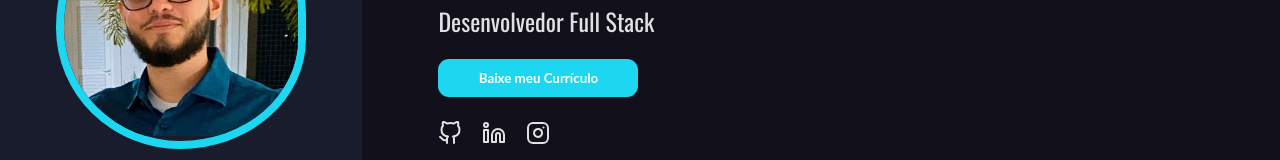
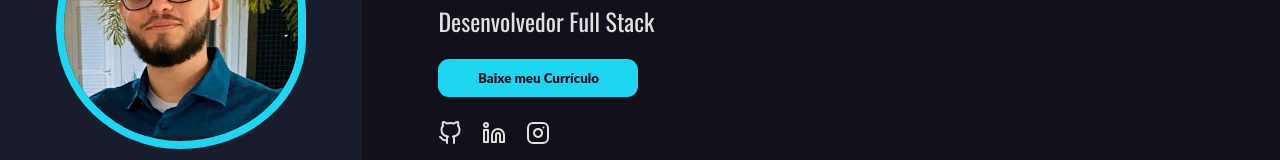
Before and after one commit to GuilhermeAugustodSD/portifolio, a Next.js app: page / in a window 1280 px wide. Shown: the part 375-535 px from the top of the page. Built offline with nearby package versions, Linux system fonts and the light colour scheme; no server answers.

Commit message:
fix/ alterando a cor do botão

```diff
--- a/styles/Home.module.scss
+++ b/styles/Home.module.scss
@@ -193,6 +193,7 @@
         h1 {
           font-size: 6rem;
           line-height: 1.2;
+          font-weight: 900;
           margin: 0;
           padding: 0;
           // display: block;
@@ -261,16 +262,22 @@
           padding: 10px;
           margin: 0 0 8px 12px;
           width: 200px;
+
           a {
             font-family: $font-2;
             font-weight: bold;
-            color: white;
+            color: $bg;
+            font-weight: 900;
           }
 
           &:hover {
             transition: .3ms;
             border: 1px solid $purpe-100;
             background-color: #11101b;
+
+            a {
+              color: #FFF;
+            }
           }
         }
 
```
